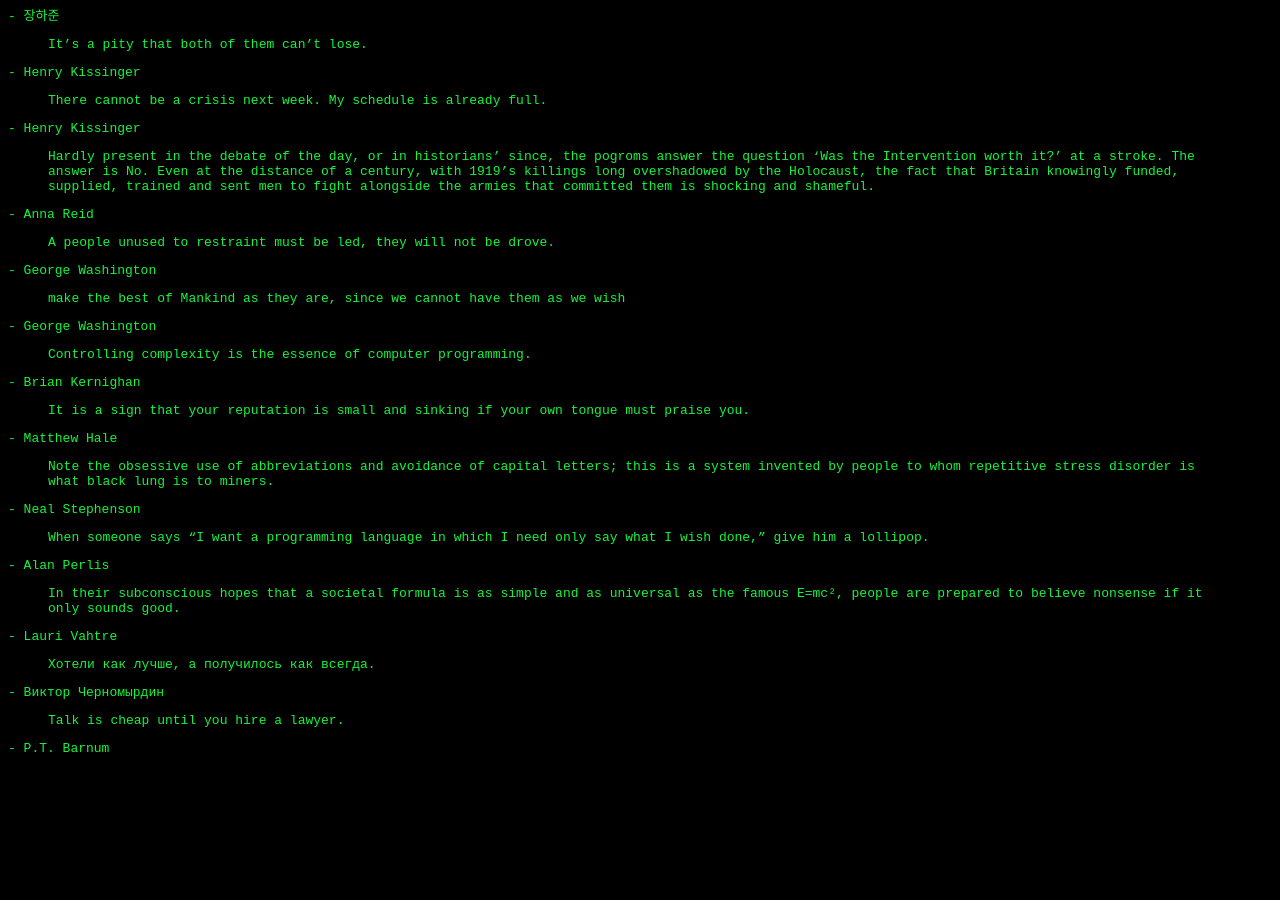
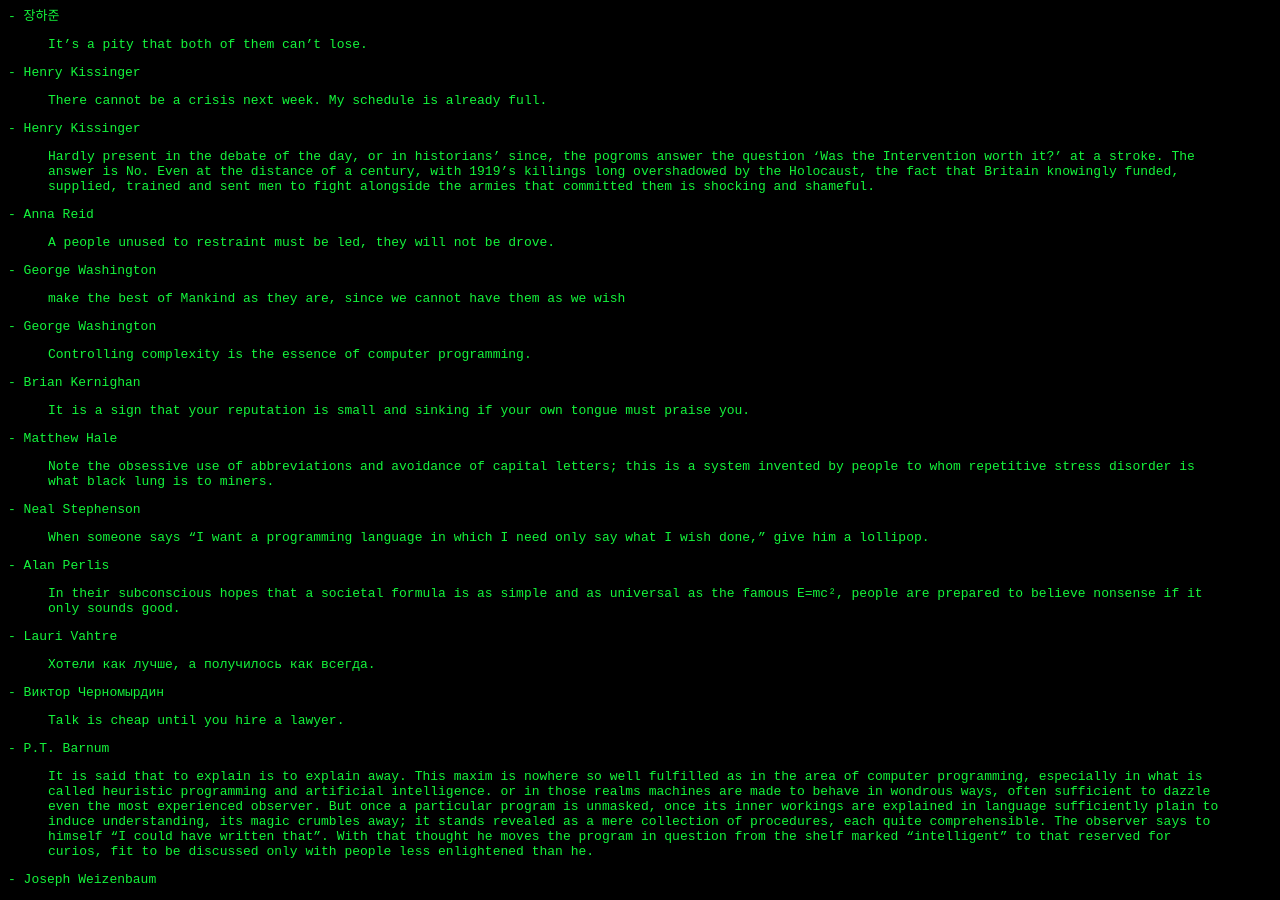
Before and after one commit to davejagoda/davejagoda.github.io, a Jekyll site: the page built from quotes/index.md, in a window 1280 px wide and 900 px high, scrolled down 3346 px. Built offline with Jekyll 4.4.1, drawn with Linux system fonts in a browser that asks for light colours; before the commit the page ends 4115 px from its top, so only the background shows below that.

Commit message:
Add Weizenbaum quote on explaining

```diff
--- a/quotes/index.md
+++ b/quotes/index.md
@@ -438,3 +438,20 @@ layout: appleII
 > Talk is cheap until you hire a lawyer.
 
 \- P.T. Barnum
+
+
+> It is said that to explain is to explain away. This maxim is nowhere
+  so well fulfilled as in the area of computer programming, especially
+  in what is called heuristic programming and artificial intelligence.
+  or in those realms machines are made to behave in wondrous ways,
+  often sufficient to dazzle even the most experienced observer. But
+  once a particular program is unmasked, once its inner workings are
+  explained in language sufficiently plain to induce understanding,
+  its magic crumbles away; it stands revealed as a mere collection of
+  procedures, each quite comprehensible. The observer says to himself
+  "I could have written that". With that thought he moves the program
+  in question from the shelf marked "intelligent" to that reserved for
+  curios, fit to be discussed only with people less enlightened than
+  he.
+
+\- Joseph Weizenbaum
```
